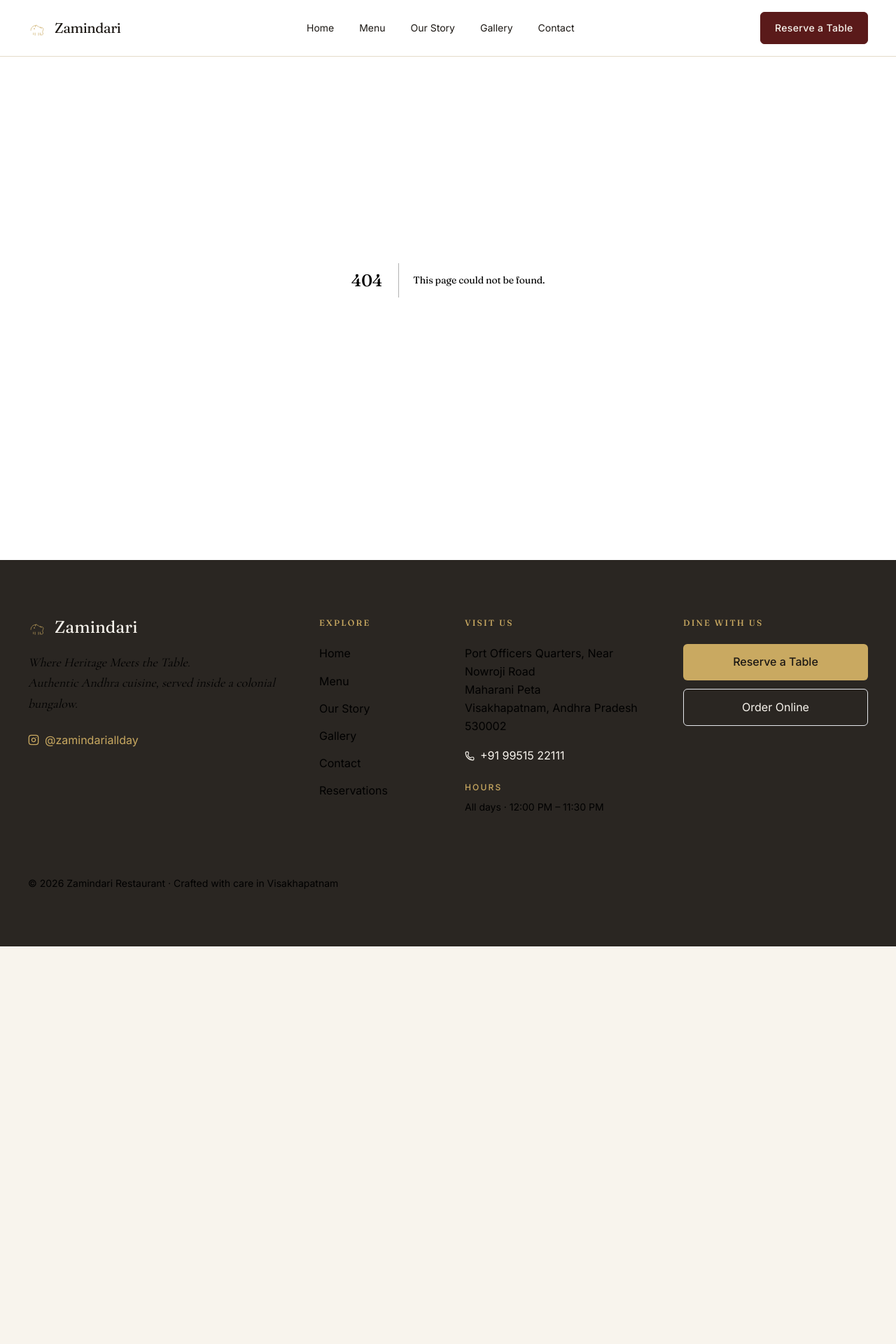
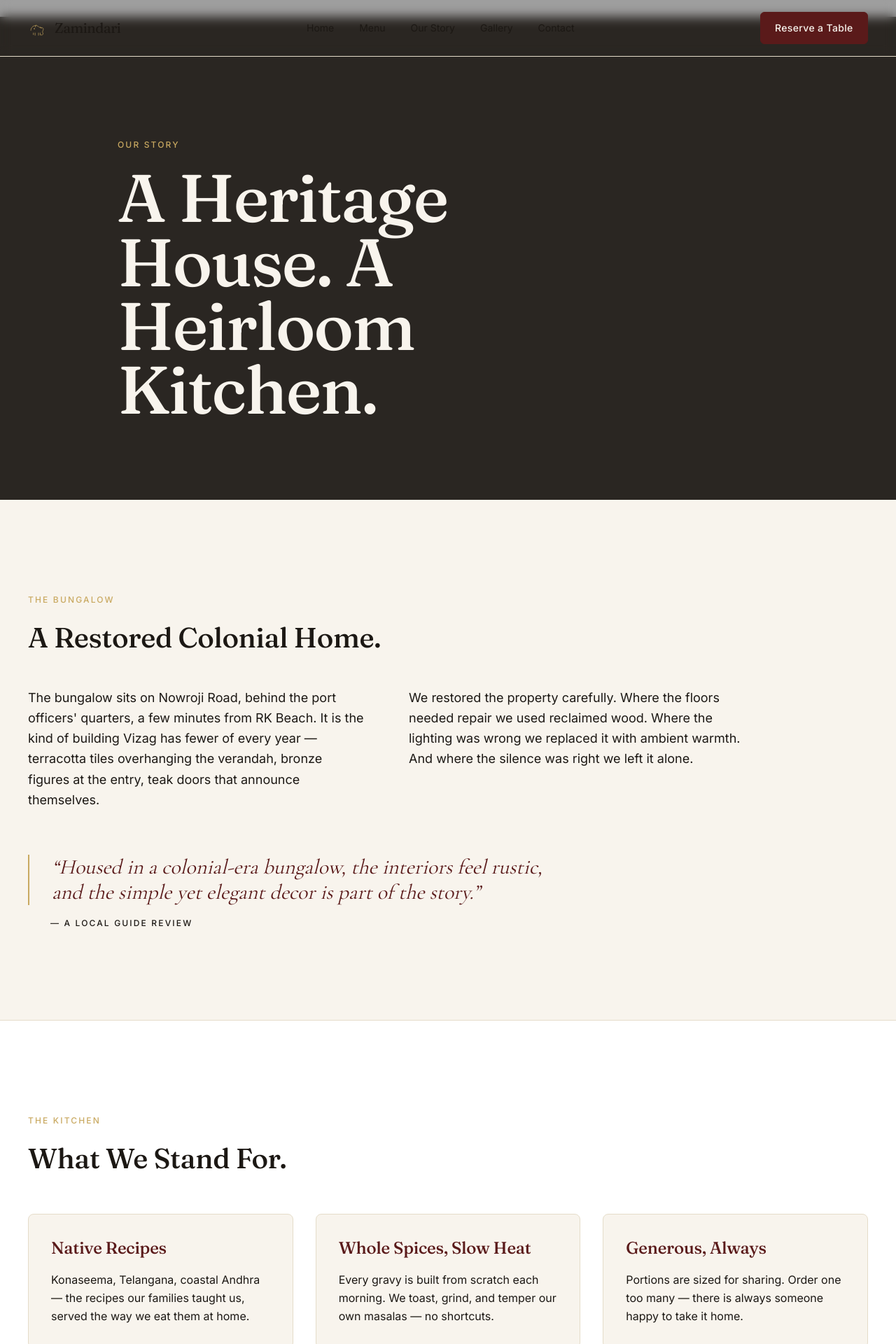
Before and after one commit to DeveloperRajesh25/Zamindari, a Next.js app: page /about in a window 1280 px wide. Before the commit this address had no page. Shown: the top 1920 px of the page at 70% size. Before the commit the page ends 1352 px from the top, so only its background shows below. Built offline with nearby package versions, Linux system fonts and the light colour scheme; grey boxes are pictures that could not be loaded.

Commit message:
feat: about page

```diff
--- /dev/null
+++ b/src/app/about/page.tsx
@@ -0,0 +1,157 @@
+import type { Metadata } from "next";
+import {
+  Trees,
+  UtensilsCrossed,
+  Soup,
+  Accessibility,
+  Car,
+  CalendarCheck,
+} from "lucide-react";
+import { ImageFallback } from "@/components/ui/ImageFallback";
+import { Eyebrow } from "@/components/ui/Eyebrow";
+import { Reveal } from "@/components/ui/Reveal";
+import { LocationMap } from "@/components/home/LocationMap";
+
+export const metadata: Metadata = {
+  title: "Our Story",
+  description:
+    "Zamindari is housed in a restored colonial-era bungalow in Maharani Peta. The kitchen cooks heirloom Andhra recipes with whole spices and patient heat.",
+};
+
+const values = [
+  {
+    title: "Native Recipes",
+    body: "Konaseema, Telangana, coastal Andhra — the recipes our families taught us, served the way we eat them at home.",
+  },
+  {
+    title: "Whole Spices, Slow Heat",
+    body: "Every gravy is built from scratch each morning. We toast, grind, and temper our own masalas — no shortcuts.",
+  },
+  {
+    title: "Generous, Always",
+    body: "Portions are sized for sharing. Order one too many — there is always someone happy to take it home.",
+  },
+];
+
+const experiences = [
+  { icon: Trees, title: "Outdoor Seating", note: "Under the tiled overhang." },
+  { icon: UtensilsCrossed, title: "Private Dining Room", note: "Quiet, by reservation." },
+  { icon: Soup, title: "All You Can Eat", note: "Festive thali, on request." },
+  { icon: Accessibility, title: "Wheelchair Accessible", note: "Step-free entry." },
+  { icon: Car, title: "Free Parking", note: "Plenty, just outside." },
+  { icon: CalendarCheck, title: "Reservations Accepted", note: "Walk-ins welcomed too." },
+];
+
+export default function AboutPage() {
+  return (
+    <>
+      <section className="relative isolate flex min-h-[80vh] items-end overflow-hidden bg-charcoal pt-20">
+        <div className="absolute inset-0 -z-10">
+          <ImageFallback
+            src="/images/hero/interior-warm.jpg"
+            alt="The exterior of Zamindari Restaurant — a restored colonial-era bungalow with warm interior lights, terracotta-tiled overhang, and bronze figures at the entrance"
+            fill
+            priority
+            sizes="100vw"
+            className="absolute inset-0"
+            imgClassName="object-cover"
+          />
+          <div
+            className="absolute inset-0 bg-gradient-to-t from-burgundy/85 via-burgundy/40 to-charcoal/30"
+            aria-hidden
+          />
+        </div>
+        <div className="relative mx-auto w-full max-w-5xl px-6 lg:px-10 pb-20 lg:pb-28 pt-28">
+          <Eyebrow tone="gold" className="mb-5">
+            Our Story
+          </Eyebrow>
+          <h1 className="text-hero font-display text-cream max-w-3xl">
+            A Heritage House. A Heirloom Kitchen.
+          </h1>
+        </div>
+      </section>
+
+      <section className="bg-cream">
+        <div className="mx-auto max-w-7xl px-6 lg:px-10 py-24 lg:py-32">
+          <Reveal className="max-w-3xl">
+            <Eyebrow className="mb-5">The Bungalow</Eyebrow>
+            <h2 className="text-h2 font-display text-ink">A Restored Colonial Home.</h2>
+          </Reveal>
+
+          <div className="mt-12 grid grid-cols-1 lg:grid-cols-2 gap-10 lg:gap-16 max-w-5xl">
+            <Reveal>
+              <p className="text-ink/85 font-body leading-relaxed text-lg">
+                The bungalow sits on Nowroji Road, behind the port officers' quarters,
+                a few minutes from RK Beach. It is the kind of building Vizag has
+                fewer of every year — terracotta tiles overhanging the verandah,
+                bronze figures at the entry, teak doors that announce themselves.
+              </p>
+            </Reveal>
+            <Reveal delay={0.1}>
+              <p className="text-ink/85 font-body leading-relaxed text-lg">
+                We restored the property carefully. Where the floors needed repair we
+                used reclaimed wood. Where the lighting was wrong we replaced it with
+                ambient warmth. And where the silence was right we left it alone.
+              </p>
+            </Reveal>
+          </div>
+
+          <Reveal delay={0.15} className="mt-16 max-w-3xl">
+            <blockquote className="border-l-2 border-gold pl-8 font-accent italic text-2xl lg:text-3xl text-burgundy leading-snug">
+              “Housed in a colonial-era bungalow, the interiors feel rustic, and the
+              simple yet elegant decor is part of the story.”
+            </blockquote>
+            <p className="mt-4 pl-8 text-eyebrow text-ink/60">— A Local Guide review</p>
+          </Reveal>
+        </div>
+      </section>
+
+      <section className="bg-paper border-y border-line">
+        <div className="mx-auto max-w-7xl px-6 lg:px-10 py-24 lg:py-32">
+          <Reveal className="max-w-3xl">
+            <Eyebrow className="mb-5">The Kitchen</Eyebrow>
+            <h2 className="text-h2 font-display text-ink">What We Stand For.</h2>
+          </Reveal>
+
+          <div className="mt-14 grid grid-cols-1 md:grid-cols-3 gap-8">
+            {values.map((v, i) => (
+              <Reveal key={v.title} delay={i * 0.08}>
+                <div className="rounded-lg border border-line bg-cream p-8 h-full">
+                  <h3 className="font-display text-2xl text-burgundy">{v.title}</h3>
+                  <p className="mt-4 text-ink/75 leading-relaxed">{v.body}</p>
+                </div>
+              </Reveal>
+            ))}
+          </div>
+        </div>
+      </section>
+
+      <section className="bg-cream">
+        <div className="mx-auto max-w-7xl px-6 lg:px-10 py-24 lg:py-32">
+          <Reveal className="max-w-3xl">
+            <Eyebrow className="mb-5">The Experience</Eyebrow>
+            <h2 className="text-h2 font-display text-ink">A Few Things to Know.</h2>
+          </Reveal>
+
+          <ul className="mt-14 grid grid-cols-2 lg:grid-cols-3 gap-4 lg:gap-6">
+            {experiences.map((e, i) => (
+              <Reveal as="li" key={e.title} delay={(i % 3) * 0.06}>
+                <div className="aspect-square rounded-lg border border-line bg-paper p-6 flex flex-col justify-between transition-colors hover:border-gold">
+                  <span className="text-gold">
+                    <e.icon size={24} strokeWidth={1.4} />
+                  </span>
+                  <div>
+                    <h3 className="font-display text-lg text-ink">{e.title}</h3>
+                    <p className="mt-1 text-sm text-ink/65">{e.note}</p>
+                  </div>
+                </div>
+              </Reveal>
+            ))}
+          </ul>
+        </div>
+      </section>
+
+      <LocationMap />
+    </>
+  );
+}
```
